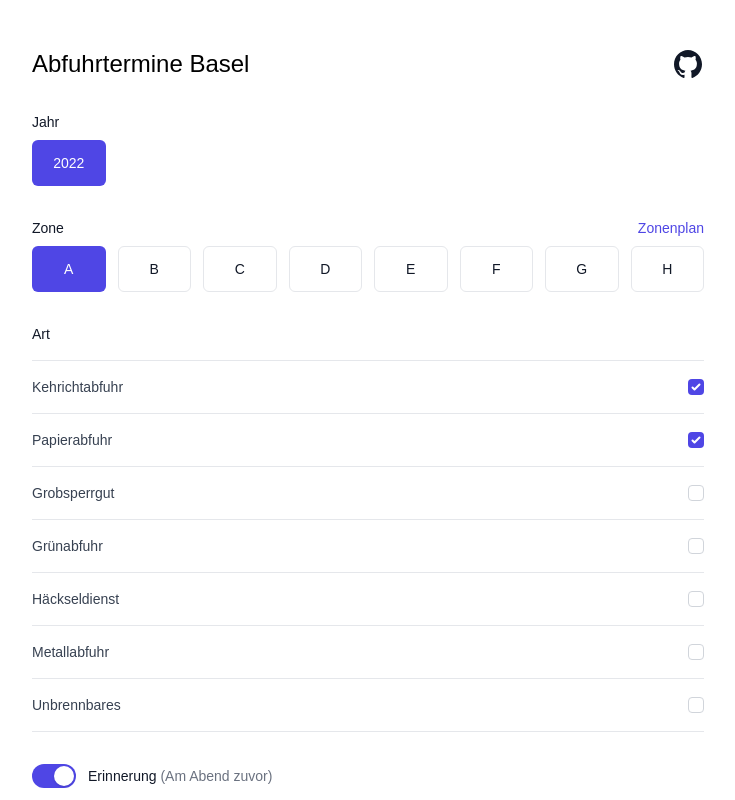
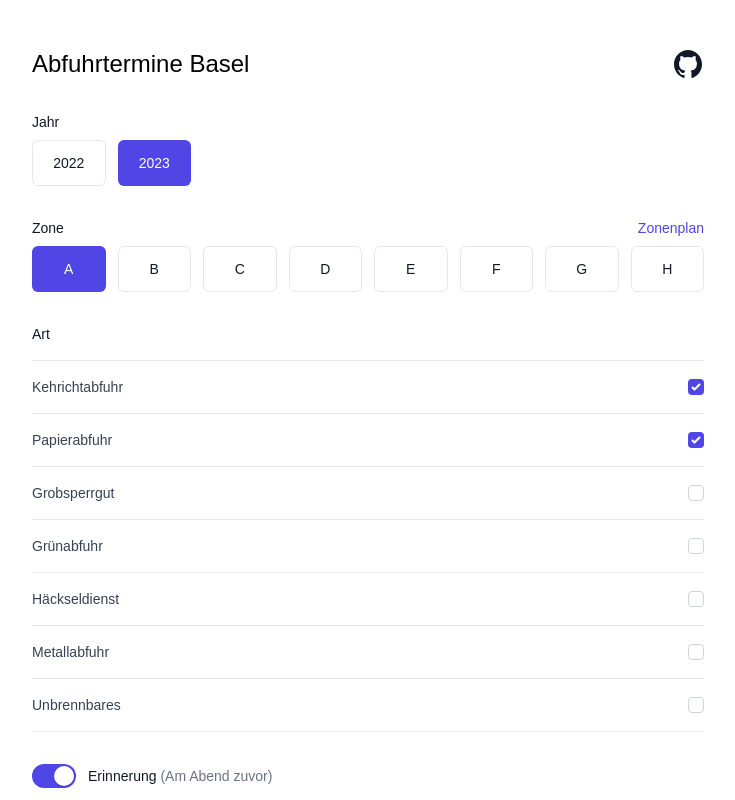
Before and after one commit to MaxGfeller/trashcal-basel, a Vue app: page / in a window 1280 px wide. Shown: the top 800 px of the page, without its empty margins (272-1007 px from the left). Built offline with nearby package versions, Linux system fonts and the light colour scheme; a web font is replaced by a local one.

Commit message:
Update to 2023

```diff
--- a/src/composables/useData.js
+++ b/src/composables/useData.js
@@ -4,8 +4,8 @@ export default function () {
   const zones = ['A', 'B', 'C', 'D', 'E', 'F', 'G', 'H']
   const selectedZone = ref('A')
 
-  const years = ['2022']
-  const selectedYear = ref('2022')
+  const years = ['2022', '2023']
+  const selectedYear = ref('2023')
 
   const useAlarms = ref(true)
 
```
